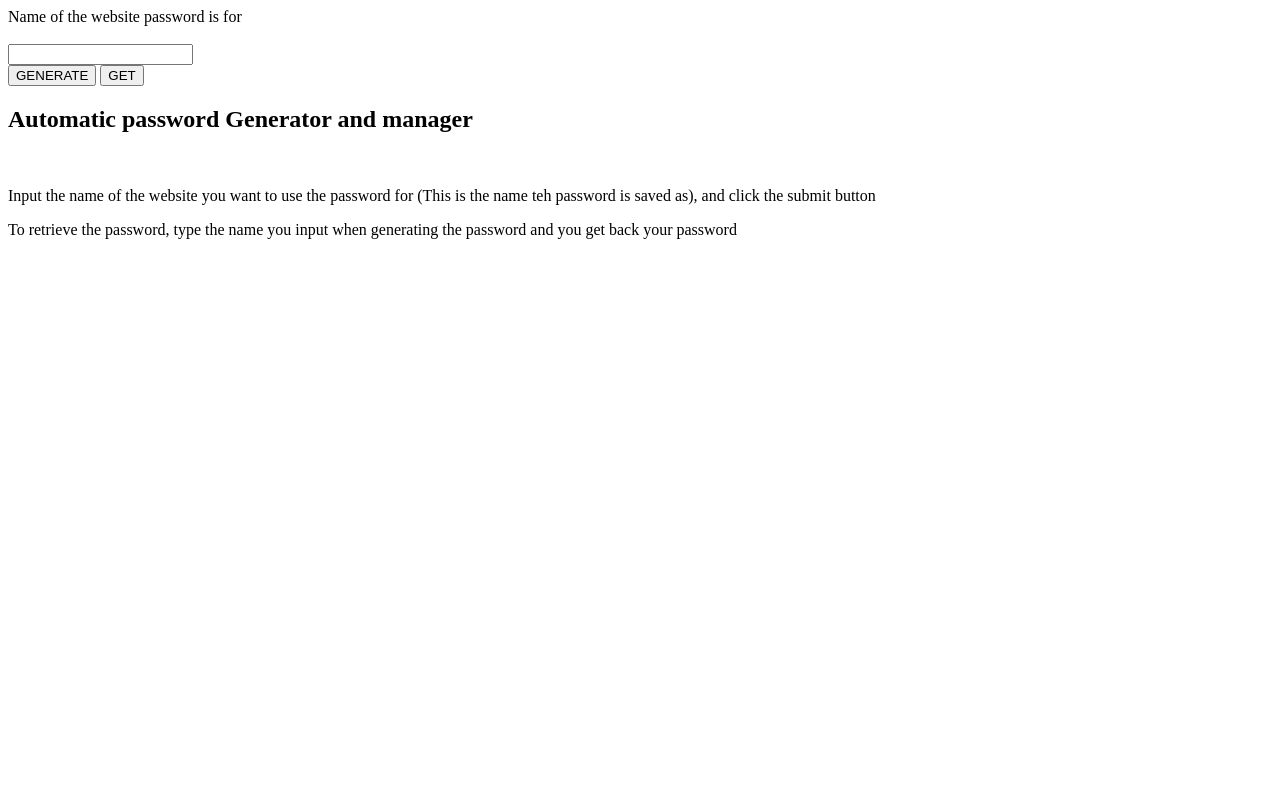
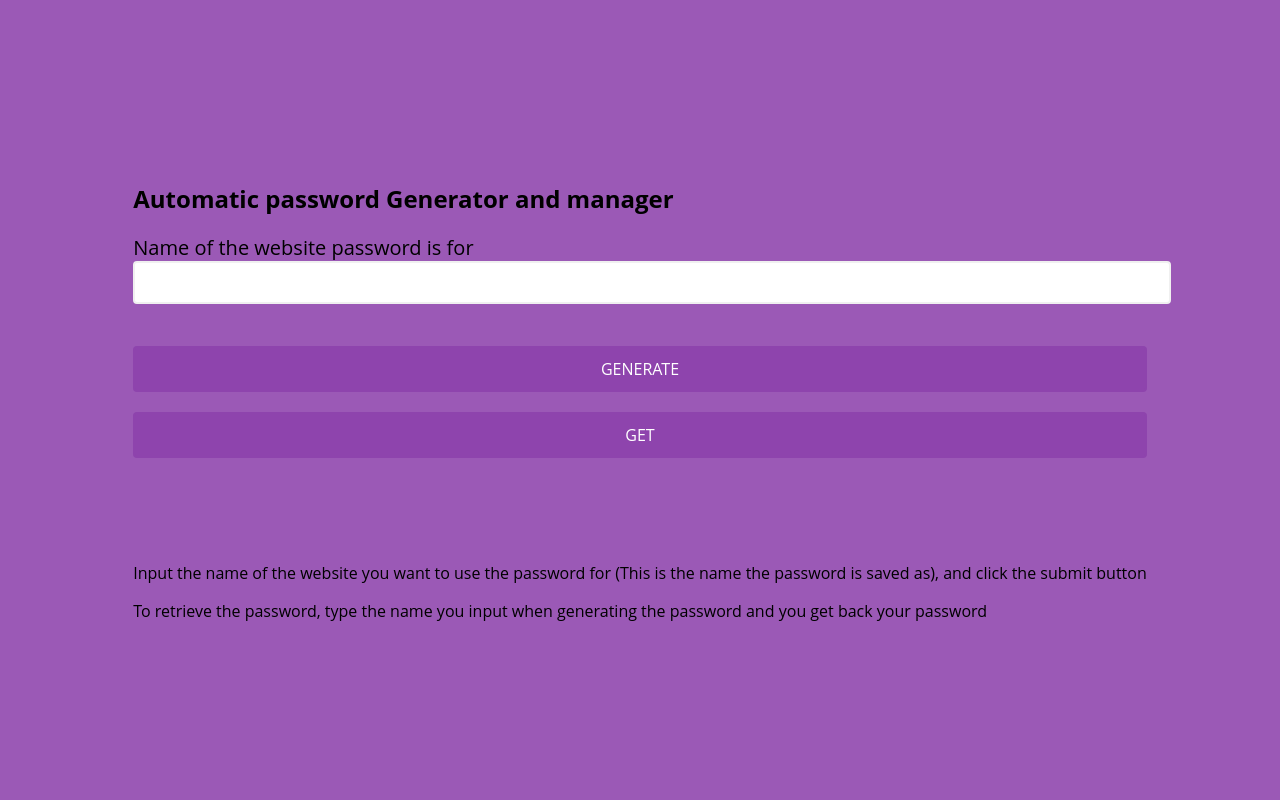
Before and after one commit to oadeniran/password-generator, a Flask app: page / in a window 1280 px wide. Run offline with Flask 2, Linux system fonts and the light colour scheme.

Commit message:
Final edits

```diff
--- a/main.py
+++ b/main.py
@@ -47,10 +47,12 @@ def post_password():
     name = list(request.form.values())[0]
     password = generate_password()
     save_password(name, password)
-    return render_template('index.html', password = password)
+    password_text = f'Generated password for {name} is {password}'
+    return render_template('index.html', password = password_text)
 
 @app.route('/get_password', methods = ['POST'])
 def post_password_name():
     name = list(request.form.values())[0]
     password = load_password(name)
-    return render_template('index.html', password = password)
+    password_text = f'Generated password for {name} is {password}'
+    return render_template('index.html', password = password_text)
--- /dev/null
+++ b/static/style.css
@@ -0,0 +1,55 @@
+.container {
+	background-color: #fff;
+	border-radius: 5px;
+	box-shadow: 0 2px 5px rgba(0, 0, 0, 0.3);
+	overflow: hidden;
+	width: 550px;
+	max-width: 100%;
+}
+
+label {
+    font-size: 20px;
+}
+body {
+	background-color: #9b59b6;
+	font-family: 'Open Sans', sans-serif;
+	display: flex;
+	align-items: center;
+	justify-content: center;
+	min-height: 100vh;
+	margin: 0;
+}
+
+.header {
+	border-bottom: 1px solid #f0f0f0;
+	background-color: #f7f7f7;
+	padding: 20px 40px;
+}
+
+.form-field input {
+	border: 2px solid #f0f0f0;
+	border-radius: 4px;
+	display: block;
+	font-family: inherit;
+	font-size: 14px;
+	padding: 10px;
+	width: 100%;
+
+}
+
+.form-field button {
+	background-color: #8e44ad;
+	border: 2px solid #8e44ad;
+	border-radius: 4px;
+	color: #fff;
+	display: block;
+	font-family: inherit;
+	font-size: 16px;
+	padding: 10px;
+	margin-top: 20px;
+	width: 100%;
+}
+.password-show {
+    color: #000000;
+
+}
--- a/templates/index.html
+++ b/templates/index.html
@@ -1,27 +1,40 @@
 <!DOCTYPE html>
 
 <head>
-    <title>Auto passweord generator</title>
+    <title>Auto passwerd generator</title>
+    <meta charset="UTF-8">
+    <meta http-equiv="X-UA-Compatible" content="IE=edge">
+    <meta name="viewport" content="width=device-width, initial-scale=1.0">
+    <link rel="StyleSheet" href="{{ url_for('static', filename = 'style.css') }}"/>
 </head>
 
 <body>
+    <div calss = "container">
+        <div calss = "header">
+            <h2> Automatic password Generator and manager</h2>
+        </div>
+        <div class = "form-field">
             <form action = "{{ url_for('post_password') }}" method = "post">
                 <label for="name">Name of the website password is for</label>
-        <br><br>
+                <br>
                 <input type="text" id="wname" name="wname"><br>
 
                 <button type="submit">GENERATE</button>
                 <button type="submit" formaction="{{ url_for('post_password_name') }}">GET</button>
+
+                <div class = "password-show">
+                    {% if password %}
+                        <h2> {{ password }}</h2>
+                    {% endif %}
+                </div>
+
             </form>
-
-    {% if password %}
-        <h2>password is {{ password }}</h2>
-    {% endif %}
-
+        </div>
+        <br><br><br><br>
         <div>
-        <h2> Automatic password Generator and manager</h2><br>
-        <p>Input the name of the website you want to use the password for (This is the name teh password is saved as), and click
+            <p style="text-align:bottom">Input the name of the website you want to use the password for (This is the name the password is saved as), and click
                 the submit button</p>
-        <p>To retrieve the password, type the name you input when generating the password and you get back your password</p>
+            <p style="text-align:bottom">To retrieve the password, type the name you input when generating the password and you get back your password</p>
+        </div>
     </div>
 </body>
```
Also changed, not shown: 1 other file. Lines whose indentation alone changed are shown as unchanged.
